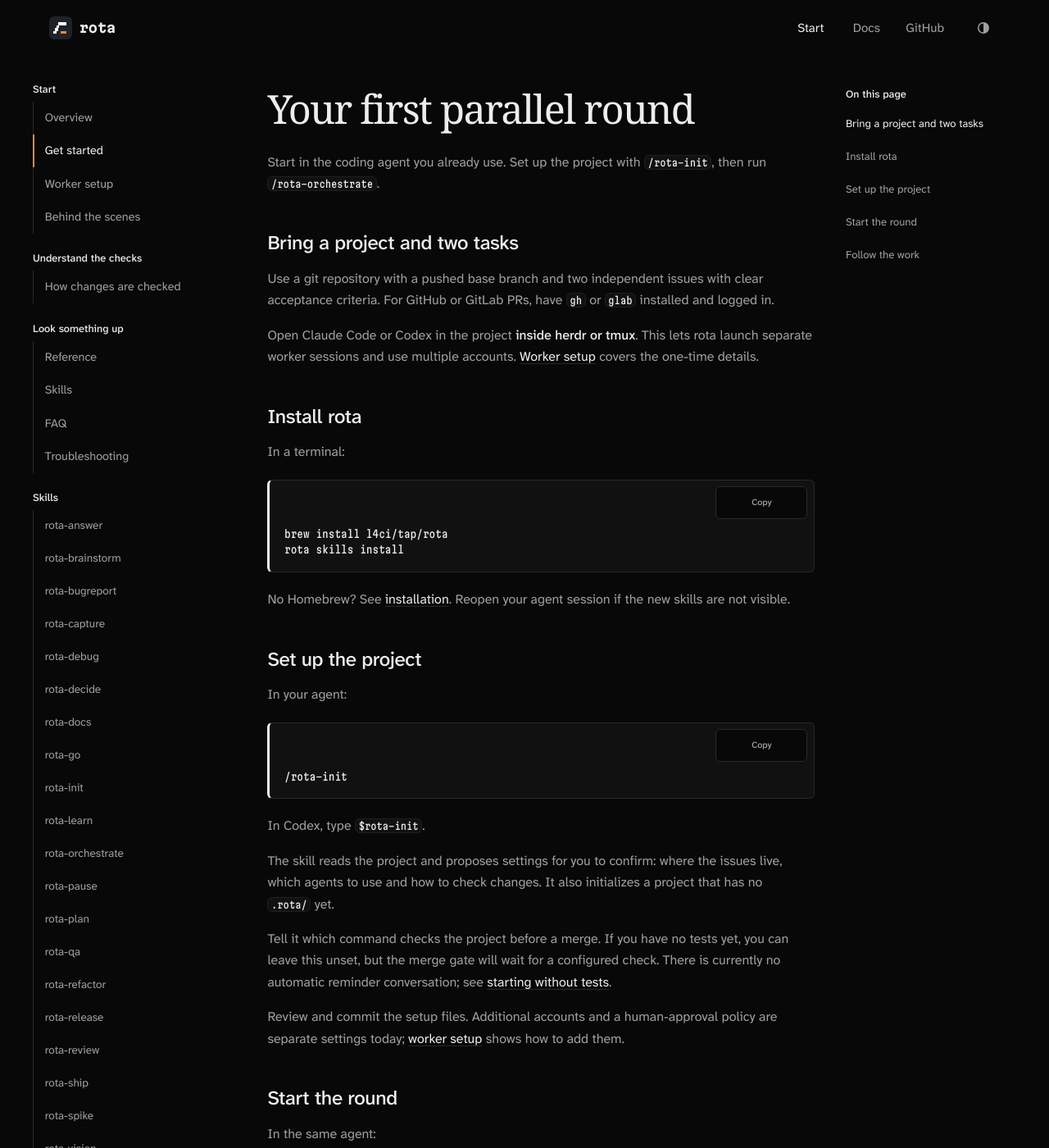
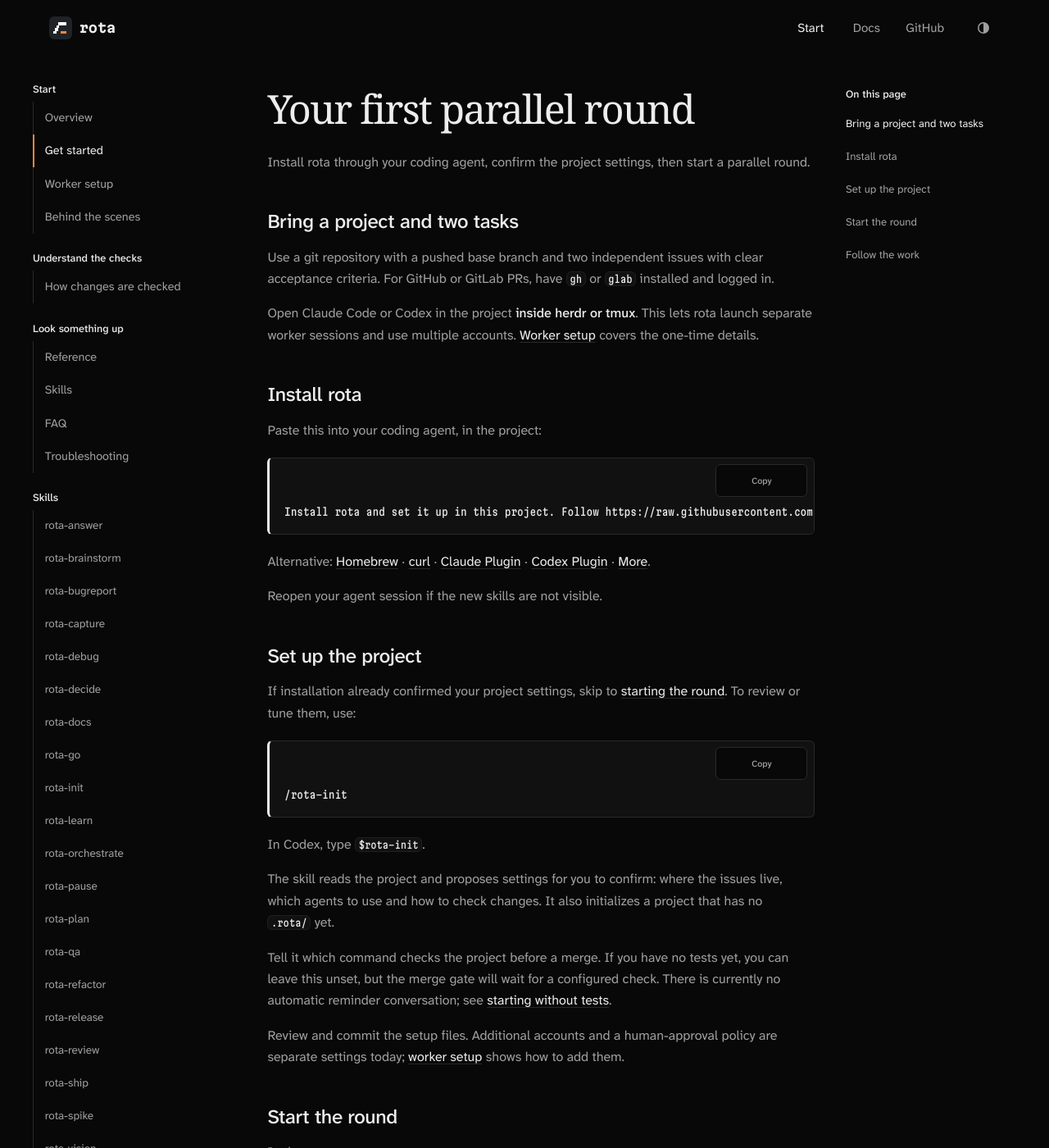
Before and after one commit to l4ci/l4ci.github.io, a Jekyll site: the page built from rota/docs/getting-started.md, in a window 1280 px wide and 1400 px high. Shown: the whole window at 82% size. Built offline with Jekyll 4.4.1, drawn with Linux system fonts in a browser that asks for light colours.

Commit message:
rota: lead installation docs with the agent prompt

````diff
--- a/rota/docs/getting-started.md
+++ b/rota/docs/getting-started.md
@@ -1,12 +1,12 @@
 ---
 layout: rota/doc
 title: "Your first parallel round"
-description: "Start in the coding agent you already use. Set up the project with /rota-init, then run /rota-orchestrate."
+description: "Install rota through your coding agent, confirm the project settings, then start a parallel round."
 permalink: /rota/docs/getting-started/
 source: docs/getting-started.md
 ---
 {% raw %}
-Start in the coding agent you already use. Set up the project with `/rota-init`, then run `/rota-orchestrate`.
+Install rota through your coding agent, confirm the project settings, then start a parallel round.
 
 ## Bring a project and two tasks
 
@@ -16,18 +16,19 @@
 
 ## Install rota
 
-In a terminal:
+Paste this into your coding agent, in the project:
 
-```sh
-brew install l4ci/tap/rota
-rota skills install
+```text
+Install rota and set it up in this project. Follow https://raw.githubusercontent.com/l4ci/rota/main/install.md
 ```
 
-No Homebrew? See [installation](/rota/docs/install/). Reopen your agent session if the new skills are not visible.
+Alternative: [Homebrew](/rota/docs/reference/installation/#homebrew) · [curl](/rota/docs/reference/installation/#install-script) · [Claude Plugin](/rota/docs/reference/installation/#-plugin-marketplace) · [Codex Plugin](/rota/docs/reference/installation/#codex) · [More](/rota/docs/reference/installation/).
+
+Reopen your agent session if the new skills are not visible.
 
 ## Set up the project
 
-In your agent:
+If installation already confirmed your project settings, skip to [starting the round](#start-the-round). To review or tune them, use:
 
 ```text
 /rota-init
````
Also changed, not shown: rota/docs/index.md (+8 -0 lines), rota/docs/install.md (+12 -4 lines), rota/docs/reference/installation.md (+4 -4 lines).
